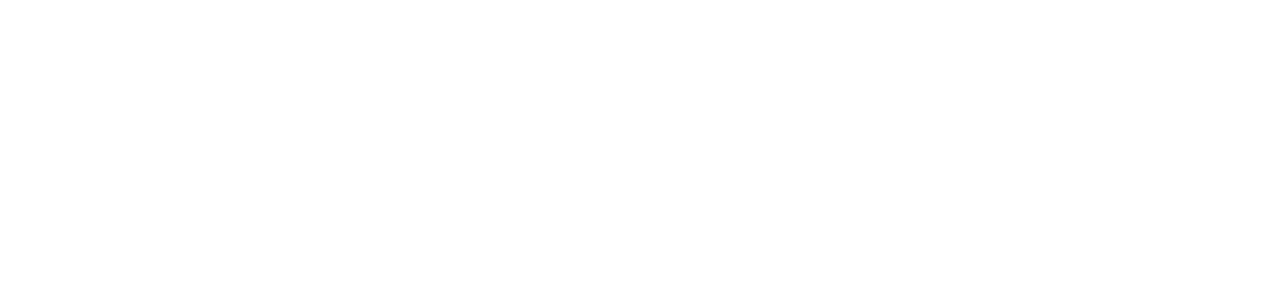
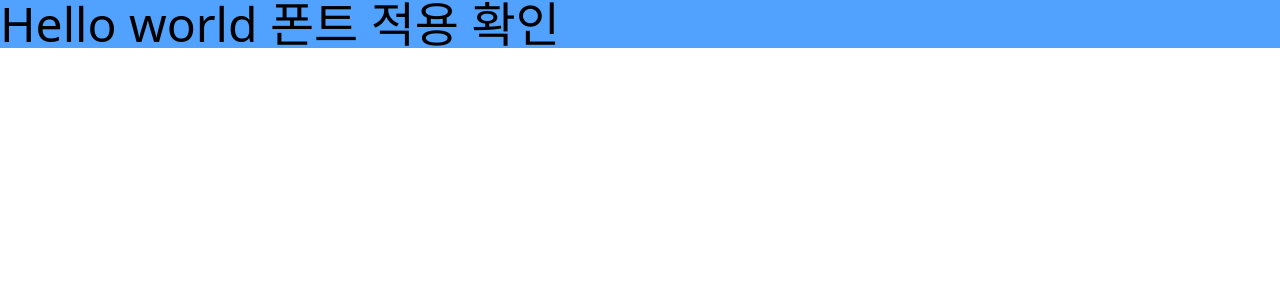
Before and after one commit to PyeongSaeng/PyeongSaeng-FE, a React (Vite) app: page / in a window 1280 px wide. Before the commit this address had no page. Shown: the top 300 px of the page. Built offline with nearby package versions, Linux system fonts and the light colour scheme; a web font is replaced by a local one.

Commit message:
fix: 라우터 삭제

```diff
--- a/src/App.tsx
+++ b/src/App.tsx
@@ -1,15 +1,7 @@
-import { BrowserRouter as Router, Routes, Route } from 'react-router-dom';
 import './App.css';
-import JobRecommendationPage from './pages/Personal/JobRecommendationPage';
 
 const App = () => {
-  return (
-    <Router>
-      <Routes>
-        <Route path="/job-recommendation" element={<JobRecommendationPage />} />
-      </Routes>
-    </Router>
-  );
+  return <div className="bg-blue-400 text-5xl" >Hello world 폰트 적용 확인</div>;
 };
 
 export default App;
```
